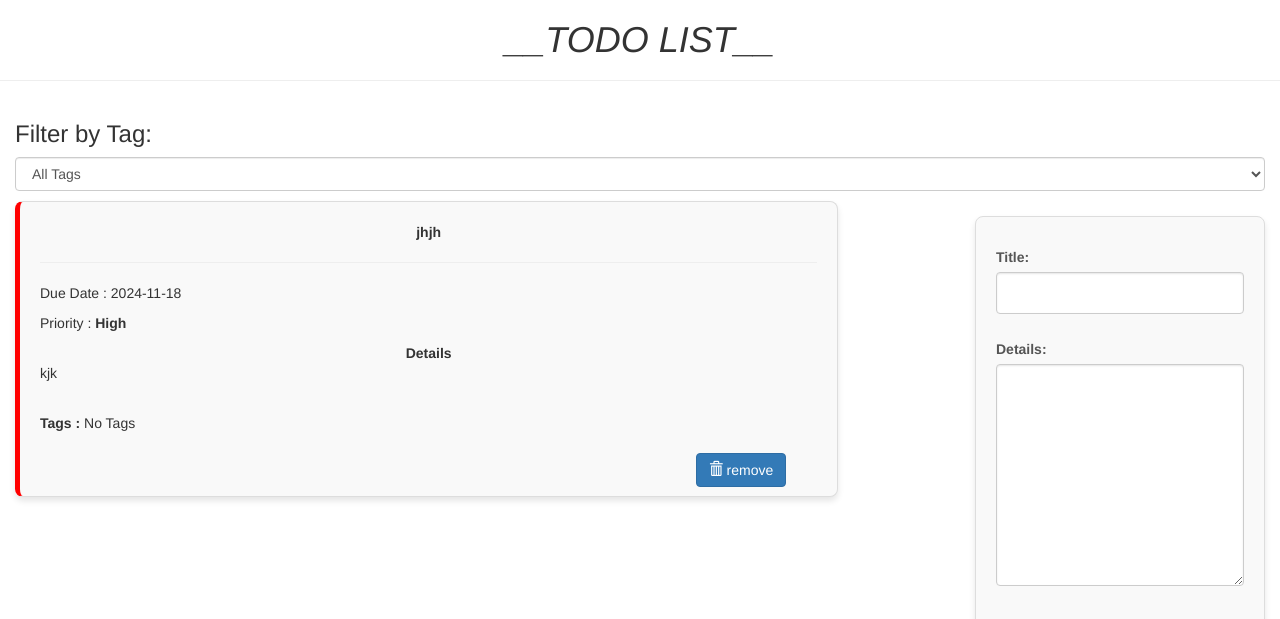
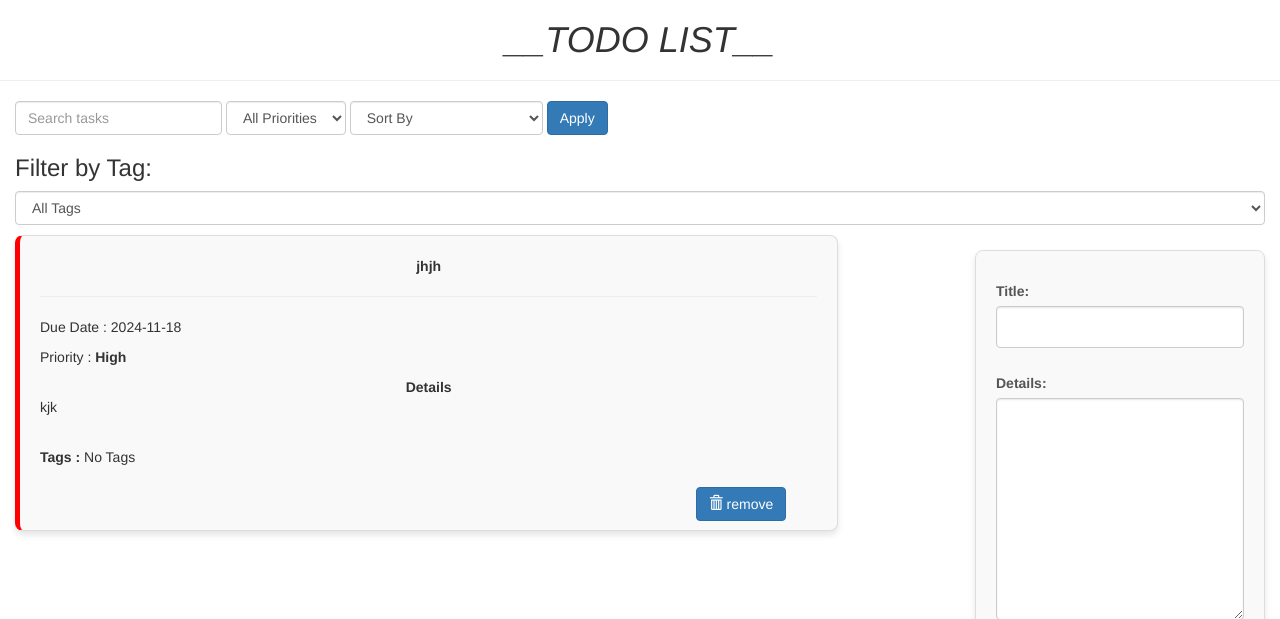
Before and after one commit to MaideyHamadama/todo_list, a Django app: template todo_site/todo/templates/todo/index.html in a window 1280 px wide. Shown: the top 619 px of the page. Run offline with Django 3.2, Linux system fonts and the light colour scheme; data comes from the database, SQL or seed files in the repository; both versions use the stored data as it was after the commit; tables that the repository leaves empty hold one stand-in row (values such as "Sample post"); the template is opened without the code that fills it: values that come from a table or form of the project are taken from there, most other values are stand-ins (such as "Sample title", 1, 10 or a date in 2020); some libraries are stand-ins or nearby versions.

Commit message:
Working on issue #13

```diff
--- a/todo_site/todo/models.py
+++ b/todo_site/todo/models.py
@@ -11,7 +11,6 @@ class Tag(models.Model):
         return self.name
 
 class Todo(models.Model):
-    today = datetime.today().date() # Get today's date as datetime.date
     PRIORITY_CHOICES = [
         (3, 'High'),
         (2, 'Medium'),
@@ -53,10 +52,12 @@ class Todo(models.Model):
     def __str__(self):
         return f"{self.title} ({self.get_priority_display()})"
 
-    def is_due_soon(self, today):
+    def is_due_soon(self):
         """ Check if a task is due within the next day. """
+        today = datetime.today().date() # Get today's date as datetime.date
         return self.due_date and self.due_date <=  today + timedelta(days=1)
 
-    def is_overdue(self, today):
+    def is_overdue(self):
         """ Check if a task is overdue. """
-        return self.due_date and self.due_date < today
+        today = datetime.today().date() # Get today's date as datetime.date
+        return self.due_date and self.due_date <= today
--- a/todo_site/todo/templates/todo/index.html
+++ b/todo_site/todo/templates/todo/index.html
@@ -132,6 +132,31 @@
             <hr />
         </center>
 
+        <form method="GET" action="" class="form-inline mb-3">
+            <!-- Search Bar -->
+            <input type="text" name="search" placeholder="Search tasks" class="form-control mr-2" value="{{ request.GET.search }}">
+
+            <!-- Filter by Priority -->
+            <select name="priority" class="form-control mr-2">
+                <option value="">All Priorities</option>
+                <option value="Low" {% if request.GET.priority == "Low" %}selected{% endif %}>Low</option>
+                <option value="Medium" {% if request.GET.priority == "Medium" %}selected{% endif %}>Medium</option>
+                <option value="High" {% if request.GET.priority == "High" %}selected{% endif %}>High</option>
+            </select>
+
+            <!-- Sort Options -->
+            <select name="sort" class="form-control mr-2">
+                <option value="">Sort By</option>
+                <option value="title" {% if request.GET.sort == "title" %}selected{% endif %}>Title</option>
+                <option value="-due_date" {% if request.GET.sort == "-due_date" %}selected{% endif %}>Due Date (Descending)</option>
+                <option value="due_date" {% if request.GET.sort == "due_date" %}selected{% endif %}>Due Date (Ascending)</option>
+                <option value="priority" {% if request.GET.sort == "priority" %}selected{% endif %}>Priority</option>
+            </select>
+
+            <!-- Submit Button -->
+            <button type="submit" class="btn btn-primary">Apply</button>
+        </form>
+
         <div class="row">
             <div class="col-md-12">
                 <h3>Filter by Tag:</h3>
--- a/todo_site/todo/views.py
+++ b/todo_site/todo/views.py
@@ -43,9 +43,9 @@ def index(request):
 
     # Filter tasks by the selected tag if present and ordering by priority then date
     if selected_tag:
-        item_list = Todo.objects.filter(tags__name=selected_tag).order_by('-priority', '-date')
+        item_list = Todo.objects.filter(tags__name=selected_tag).order_by('-priority', 'due_date', '-date')
     else:
-        item_list = Todo.objects.order_by('-priority', '-date')
+        item_list = Todo.objects.order_by('-priority', 'due_date', '-date')
 
     # Handle form submission
     if request.method == "POST":
```
Also changed, not shown: todo_site/db.sqlite3.
